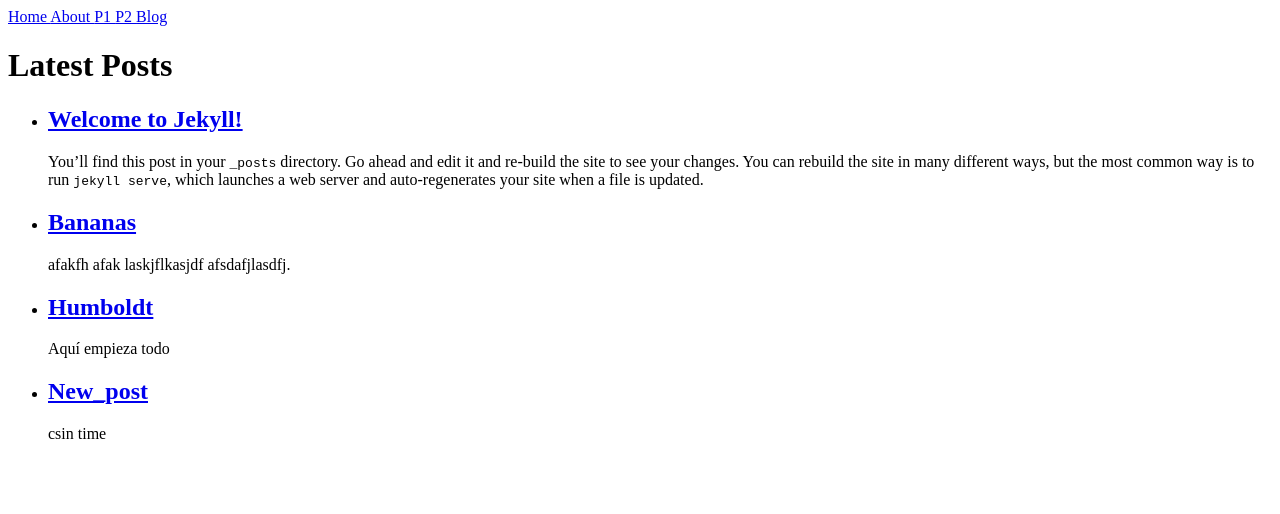
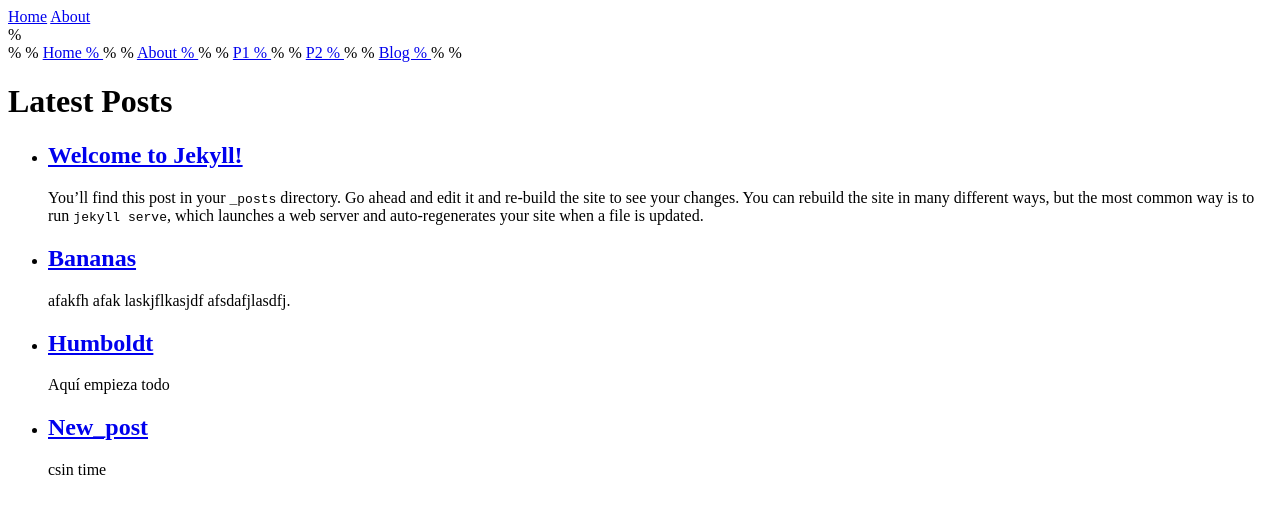
Before and after one commit to maribermudezmo/my-book-site, a Jekyll site: the page built from blog.html, in a window 1280 px wide. Shown: the top 514 px of the page. Built offline with Jekyll 4.4.1, drawn with Linux system fonts in a browser that asks for light colours.

Commit message:
Update navigation.html
dfa

```diff
--- a/_includes/navigation.html
+++ b/_includes/navigation.html
@@ -1,6 +1,11 @@
 <nav>
-  {% for item in site.data.navigation %}
-    <a href="{{ item.link }}" {% if page.url == item.link %}class="current"{% endif %}>{{ item.name }}
-    </a>
-  {% endfor %}
+  <a href="/">Home</a>
+  <a href="/about.html">About</a>
 </nav>
+
+%<nav>
+ % {% for item in site.data.navigation %}
+  %  <a href="{{ item.link }}" {% if page.url == item.link %}class="current"{% endif %}>{{ item.name }}
+   % </a>
+  %{% endfor %}
+%</nav>
```
